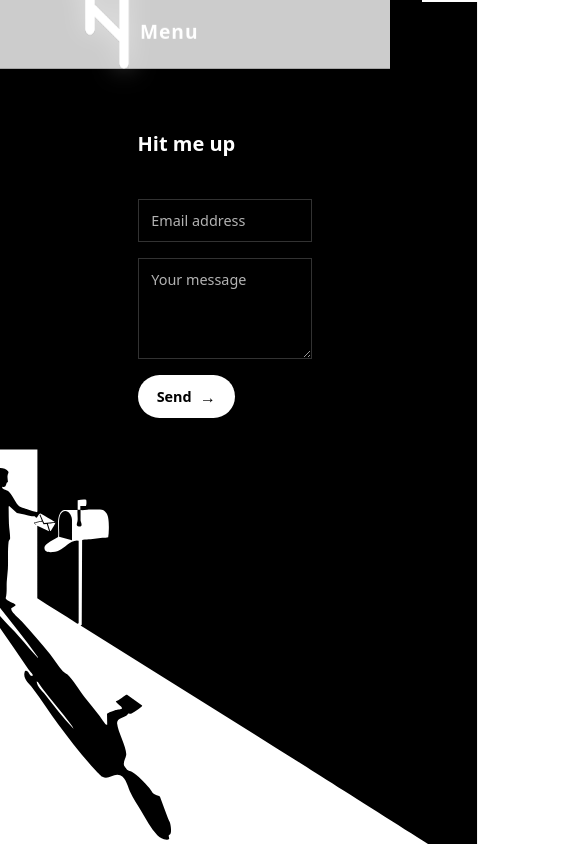
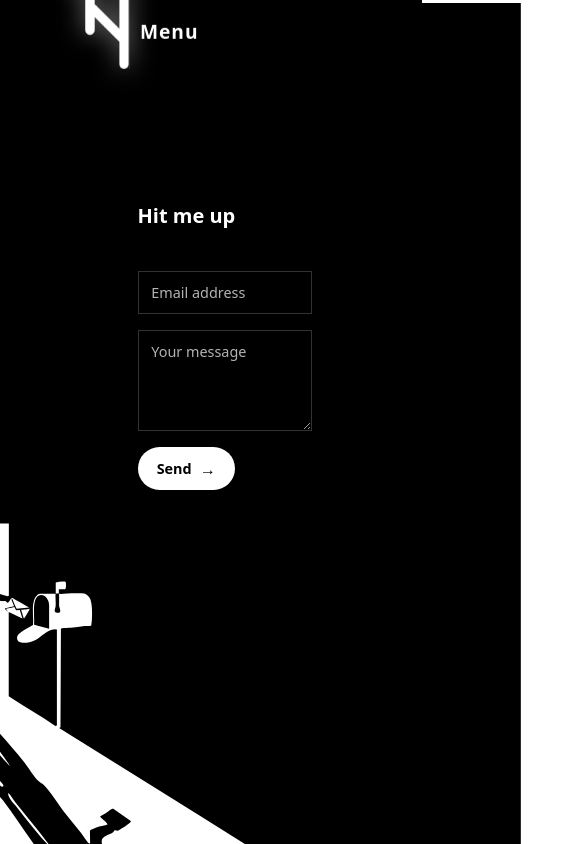
Before and after one commit to Ehsantagh/ehsan-r, a React (Vite) app: page /contact in a window 390 px wide. Shown: the top 844 px of the page, 585 px wide, since content can reach past the window. Built offline with nearby package versions, Linux system fonts and the light colour scheme.

Commit message:
contact page menu issue on mobile is fized

```diff
--- a/src/styles/contact.css
+++ b/src/styles/contact.css
@@ -171,6 +171,8 @@
 @media (max-width: 768px) {
   .contact-page {
     padding: 1.5rem;
+    padding-top: 4rem;
+    background: #000000;
   }
 
   .contact-content {
@@ -211,6 +213,8 @@
 @media (max-width: 480px) {
   .contact-page {
     padding: 1rem;
+    padding-top: 10rem;
+    background: #000000;
   }
 
   .contact-content {
--- a/src/styles/menu.css
+++ b/src/styles/menu.css
@@ -179,6 +179,11 @@
     backdrop-filter: blur(10px);
   }
 
+  .menu-container.contact-mode {
+    background: rgba(0, 0, 0, 0.4);
+    backdrop-filter: blur(10px);
+  }
+
   .menu-ladder {
     width: 150.15px;
     padding: 0;
```
